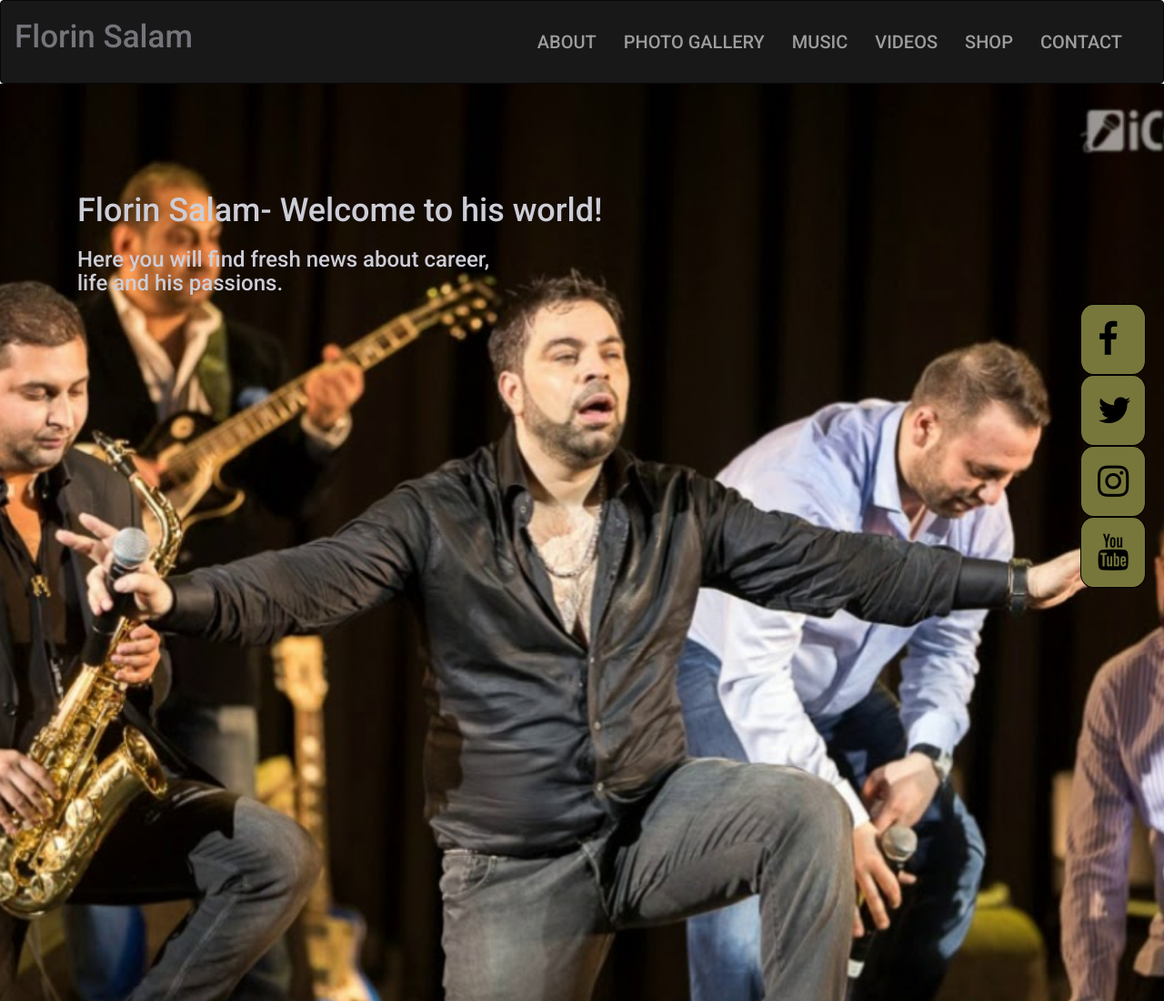
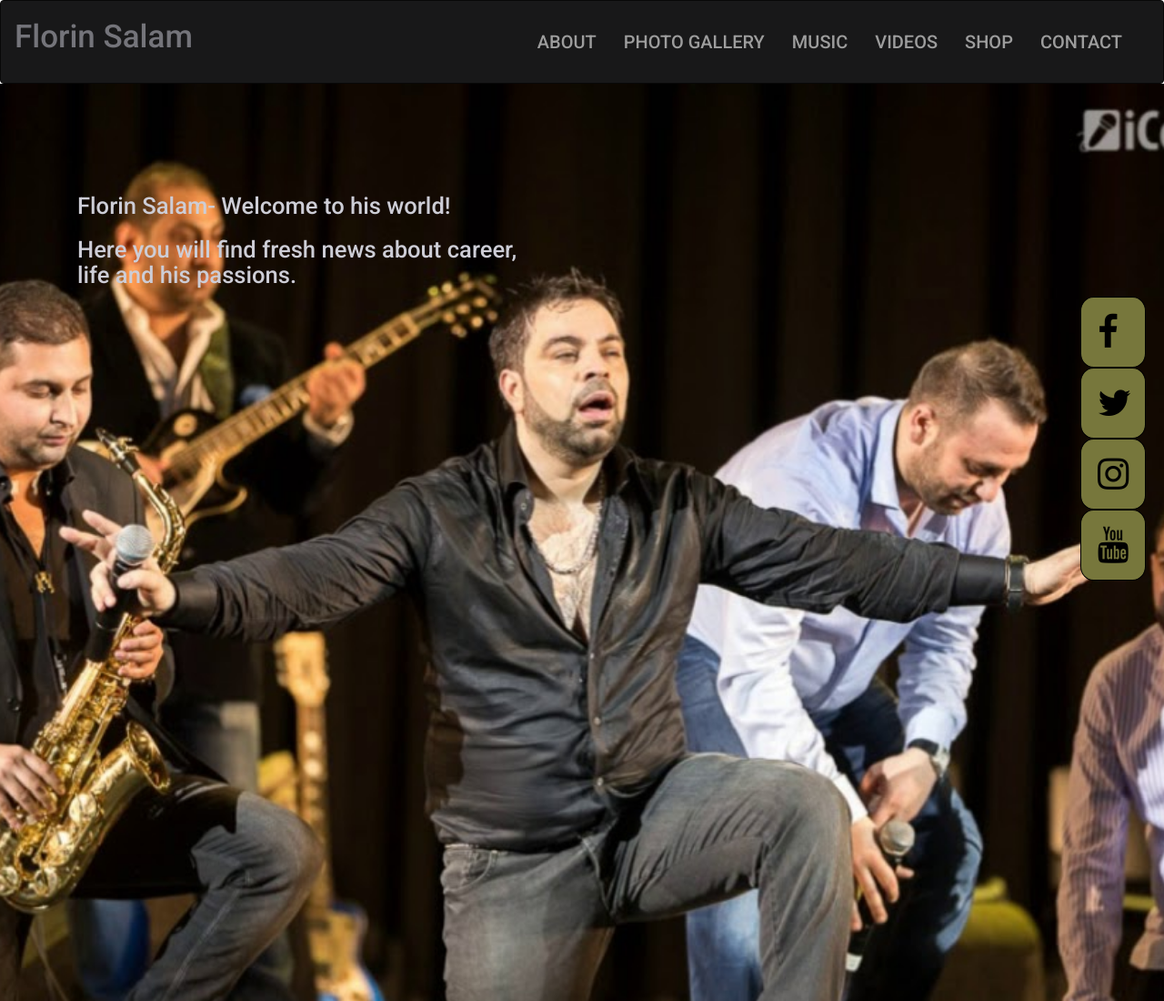
Before and after one commit to Code-Institute-Submissions/milestoneProject-1, a plain HTML site: page index.html in a window 1280 px wide. Shown: the top 1100 px of the page at 91% size. Drawn offline with nearby package versions, Linux system fonts and the light colour scheme.

Commit message:
fixed text-size issue on int div

```diff
--- a/index.html
+++ b/index.html
@@ -46,8 +46,8 @@
     <div class="container-fluid intro bg-img" id="about">
         <div class="row padding-rem height">
             <div class="col-xs-8 col-sm-6 col-md-10 padding-rem">
-                <h1 class="div-intro">Florin Salam- Welcome to his world!</h1>
-                <h3 class="text-left div-intro">Here you will find fresh news about career,</br> life and his passions.</h3>
+                <h1 style="font-size:2vw;" class="div-intro">Florin Salam- Welcome to his world!</h1>
+                <h3 style="font-size:2vw;" class="text-left div-intro">Here you will find fresh news about career,</br> life and his passions.</h3>
             </div>
             <!-- Social Icons -->
             <div class="col-sm-6 col-md-2 col-lg-12">
--- a/style.css
+++ b/style.css
@@ -109,13 +109,8 @@ body {
 
 .intro {
     padding: 0px 0 92px 100px;
+    color: #cdcdd6;
 }
-
-.intro-text {
-    font-size: 18px;
-    padding-top: 10px;
-}
-
 
 .social {
     font-size: 35px;
```
